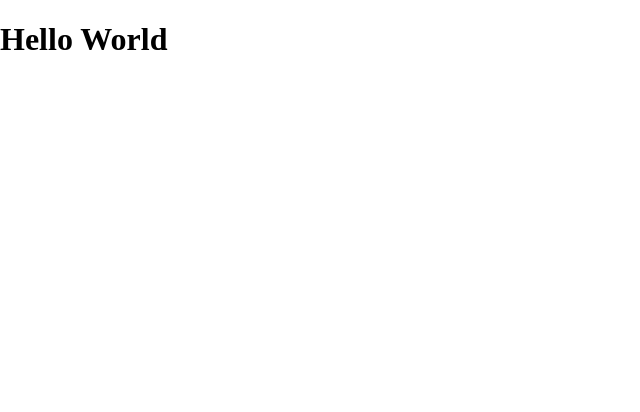
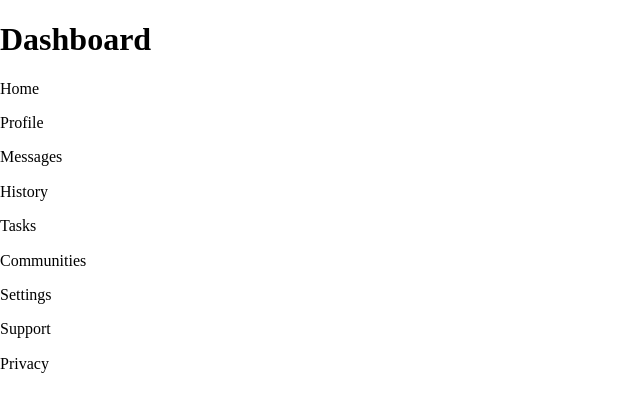
Before and after one commit to Chamara-Wijepala/admin-dashboard, a plain HTML site: page index.html in a window 1280 px wide. Shown: the whole page, without its empty margins (0-640 px from the left). Drawn offline with Linux system fonts and the light colour scheme.

Commit message:
Add text to sidebar nav items

```diff
--- a/index.html
+++ b/index.html
@@ -9,8 +9,27 @@
   <title>Admin Dashboard</title>
 </head>
 <body>
-  <div>
-    <h1>Hello World</h1>
+  <div class="sidebar">
+    <nav>
+      <div class="nav-text">
+        <h1>Dashboard</h1>
+
+        <p>Home</p>
+        <p>Profile</p>
+        <p>Messages</p>
+        <p>History</p>
+        <p>Tasks</p>
+        <p>Communities</p>
+
+        <p>Settings</p>
+        <p>Support</p>
+        <p>Privacy</p>
+      </div>
+    </nav>
+  </div>
+  <div class="content">
+    <header></header>
+    <main></main>
   </div>
 </body>
 </html>
```
